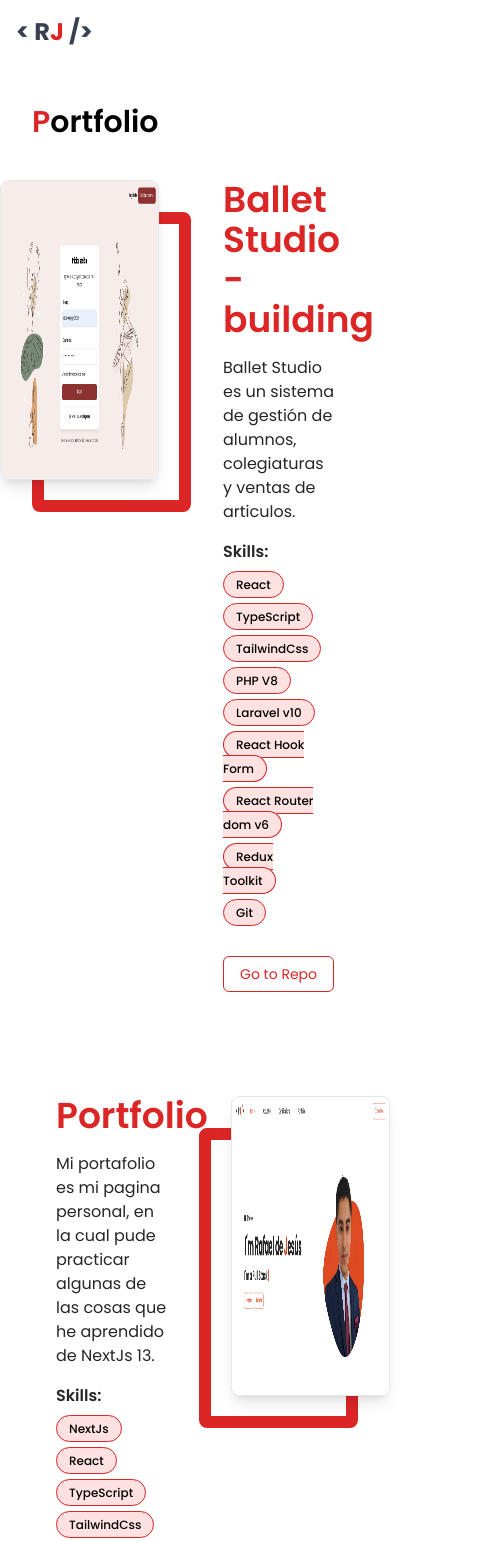
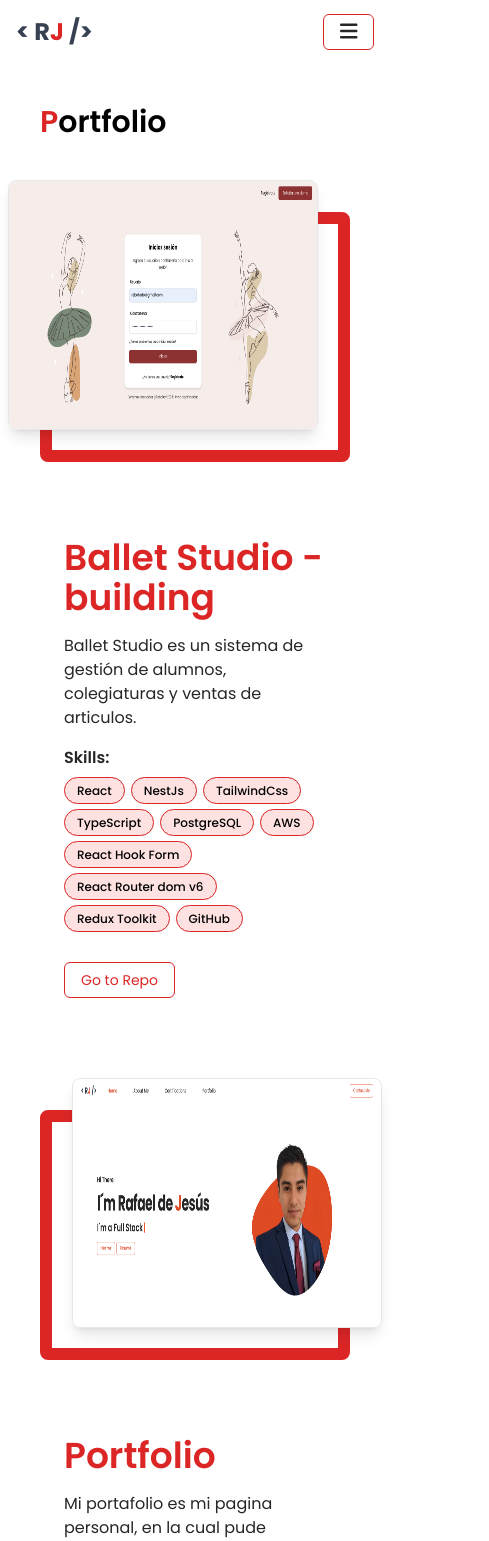
Before and after one commit to ReboDev94/portfoliov2, a Next.js app: page /portfolio in a window 390 px wide. Shown: the top 1541 px of the page, 489 px wide, since content can reach past the window. Built offline with nearby package versions, Linux system fonts and the light colour scheme.

Commit message:
responsive pages

```diff
--- a/_data/projects.json
+++ b/_data/projects.json
@@ -4,14 +4,15 @@
         "description": "Ballet Studio es un sistema de gestión de alumnos, colegiaturas y ventas de articulos.",
         "skills": [
             "React",
+            "NestJs",
+            "TailwindCss",
             "TypeScript",
-            "TailwindCss",
-            "PHP V8",
-            "Laravel v10",
+            "PostgreSQL",
+            "AWS",
             "React Hook Form",
             "React Router dom v6",
             "Redux Toolkit",
-            "Git"
+            "GitHub"
         ],
         "image": "ballet.png",
         "web": "https://ballet-studio.com",
@@ -22,7 +23,6 @@
         "description": "Mi portafolio es mi pagina personal, en la cual pude practicar algunas de las cosas que he aprendido de NextJs 13.",
         "skills": [
             "NextJs",
-            "React",
             "TypeScript",
             "TailwindCss",
             "GitHub"
@@ -36,14 +36,16 @@
         "description": "PrestamosRRR es un proyecto que desarrolle para llevar el control de los prestamos personales, me sirvio mucho para organizar los dias de pago y abonos.",
         "skills": [
             "Vue",
+            "Laravel",
+            "TailwindCss",
             "TypeScript",
-            "TailwindCss",
             "PHP V8",
-            "Laravel",
+            "MySQL",
+            "AWS",
             "Composition API",
             "Pinia",
             "Vue Router",
-            "Git"
+            "GitHub"
         ],
         "image": "prestamosrrr.png",
         "web": "https://prestamosrrr.com",
@@ -56,7 +58,7 @@
             "React",
             "TypeScript",
             "TailwindCss",
-            "Git"
+            "GitHub"
         ],
         "image": "portfoliov1.png",
         "web": "https://rafael-de-jesus.com",
--- a/src/components/Button.tsx
+++ b/src/components/Button.tsx
@@ -1,3 +1,4 @@
+import classNames from 'classnames';
 import { useMemo } from 'react';
 
 type btnVariant = 'outline-danger';
@@ -7,19 +8,21 @@ interface Props
     'className'
   > {
   variant?: btnVariant;
+  block?: boolean
 }
-
-const BASE_BUTTON_CLASSES = 'rounded-md focus:ring-2 focus:outline-none px-4 h-9 text-sm flex items-center';
+// flex items - center
+const BASE_BUTTON_CLASSES = 'rounded-md focus:ring-2 focus:outline-none px-4 h-9 text-sm';
+const BLOCK_BUTTON = 'w-full';
 const OUTLINE_DANGER_CLASSES = 'focus:ring-red-300  text-red-600 border border-red-600';
 const TYPE_BTNS = {
   'outline-danger': OUTLINE_DANGER_CLASSES,
 };
 
-export const Button = ({ variant = 'outline-danger', children, ...props }: Props) => {
+export const Button = ({ variant = 'outline-danger', block = false, children, ...props }: Props) => {
   const computedClass = useMemo(() => TYPE_BTNS[variant], [variant]);
 
   return (
-    <button className={`${BASE_BUTTON_CLASSES} ${computedClass}`} {...props}>
+    <button className={classNames(`${BASE_BUTTON_CLASSES} ${computedClass}`, { [BLOCK_BUTTON]: block })} {...props}>
       {children}
     </button>
   );
--- a/src/components/Layout.tsx
+++ b/src/components/Layout.tsx
@@ -15,8 +15,8 @@ const Layout = ({ children }: LayoutProps) => {
         <meta name="viewport" content="width=device-width, initial-scale=1" />
         <link rel="icon" href="/favicon.ico" />
       </Head>
-      <main className="container mx-auto px-4 sm:px-6 md:px-10">
-        <NavBar />
+      <NavBar />
+      <main className="container mx-auto px-6 md:px-10">
         {children}
       </main>
     </>
--- a/src/components/NavBar.tsx
+++ b/src/components/NavBar.tsx
@@ -1,7 +1,10 @@
 import Link from 'next/link';
 import classNames from 'classnames';
+import { FontAwesomeIcon } from '@fortawesome/react-fontawesome';
 import { useRouter } from 'next/router';
 import { Button } from '@/components/Button';
+import { faBars } from '@fortawesome/free-solid-svg-icons';
+import { useState } from 'react';
 
 const LINKS = [
   {
@@ -24,11 +27,11 @@ const LINKS = [
 
 const NavBar = () => {
   const router = useRouter();
+  const [menuNavbar, setMenuNavbar] = useState(false)
 
   return (
-    <nav>
-      <div className="flex items-center justify-between h-16">
-        <div className="flex items-center">
+    <nav className='px-4 sm:px-6 md:px-10 relative'>
+      <div className='h-16 flex items-center justify-between'>
         <div className="min-w-max">
           <h1 className="text-gray-700 font-bold text-2xl">
             <span>{'< R'}</span>
@@ -36,8 +39,35 @@ const NavBar = () => {
             <span>{'/>'}</span>
           </h1>
         </div>
-          <div className="hidden md:block">
-            <ul className="text-base font-medium flex items-center gap-20 ml-14">
+        <div className={classNames(`
+              flex-1
+              flex
+              flex-col
+              justify-between
+              absolute
+              top-full
+              inset-x-0
+              transform
+              translate-y-0
+              z-10
+              shadow-lg
+              rounded-lg
+              px-6
+              py-4
+              md:relative
+              md:transform-none
+              md:top-0
+              md:z-0
+              md:shadow-none
+              md:rounded-none
+            bg-white
+              md:flex-row
+              md:items-center
+              md:p-0`, {
+              'hidden md:flex': !menuNavbar
+        })}
+        >
+          <ul className="text-base font-medium flex gap-4  flex-col md:flex-row md:ml-14 md:items-center md:gap-10">
             {LINKS.map(({ label, path }) => (
               <Link
                 key={path}
@@ -63,10 +93,18 @@ const NavBar = () => {
               </Link>
             ))}
           </ul>
+          <div className='mt-4 md:mt-0'>
+            <Button block onClick={() => router.push('/contact')}>Contact Me</Button>
           </div>
         </div>
-        <div className="hidden md:block">
-          <Button onClick={()=>router.push('/contact')}>Contact Me</Button>
+        <div className='block md:hidden'>
+          <Button onClick={() => setMenuNavbar(!menuNavbar)}>
+            <FontAwesomeIcon
+              icon={faBars}
+              className="text-neutral-800"
+              style={{ fontSize: 20 }}
+            />
+          </Button>
         </div>
       </div>
     </nav>
--- a/src/components/ProfilePhoto.tsx
+++ /dev/null
@@ -1,7 +0,0 @@
-import Image from 'next/image';
-
-const ProfilePhoto = () => {
-  return <Image src="/img/profile.png" alt="profile" width="400" height="400" />;
-};
-
-export default ProfilePhoto;
--- a/src/pages/about.tsx
+++ b/src/pages/about.tsx
@@ -5,9 +5,9 @@ import { faHeart } from '@fortawesome/free-solid-svg-icons';
 
 const about = () => {
   return (
-    <section className="min-h-[calc(100vh-4rem)] grid place-content-center">
-      <div className="grid grid-cols-2 gap-10 p-6">
-        <div className="flex flex-col relative">
+    <section className="min-h-[calc(100vh-4rem)] md:grid md:place-content-center my-10 md:my-0">
+      <div className="gap-10 flex flex-col md:grid md:grid-cols-2">
+        <div className="flex flex-col relative h-28 md:h-full">
           <Image
             src="/img/about-me.jpg"
             alt="about-me"
--- a/src/pages/certifications.tsx
+++ b/src/pages/certifications.tsx
@@ -10,8 +10,8 @@ type Props = {
 
 const certifications = ({ allCertificates }: Props) => {
   return (
-    <section className="flex flex-col container mx-auto px-4 sm:px-6 md:px-10">
-      <div className="mt-10">
+    <section className="flex flex-col container mx-auto px-4 sm:px-6 md:px-10 my-10">
+      <div >
         <h1 className="text-3xl font-semibold">
           <span className="text-red-600">C</span>ertifications
         </h1>
@@ -19,7 +19,7 @@ const certifications = ({ allCertificates }: Props) => {
         <div className="my-10">
           <div className="flex flex-wrap -mx-2">
             {allCertificates.map(({ title, src }) => (
-              <div className="w-1/4 p-2" key={uuidv4()}>
+              <div className="w-full md:w-1/2 lg:w-1/4 p-2" key={uuidv4()}>
                 <div className="bg-white rounded-md border shadow-md border-neutral-200 hover:border-red-600 hover:shadow-red-200">
                   <div className="relative w-full h-60">
                     <Image
--- a/src/pages/contact.tsx
+++ b/src/pages/contact.tsx
@@ -28,7 +28,7 @@ const contact = () => {
         </h1>
       </div>
       <div className='md:mx-36'>
-        <div className='grid grid-cols-2 mb-4 py-4 border-b border-red-600'>
+        <div className='grid grid-cols-1 lg:grid-cols-2 gap-8 lg:gap-0 mb-4 py-4 border-b border-gray-300'>
           <div className='flex flex-col gap-6'>
             <h1 className="text-xl font-semibold text-red-600">Drop Me a Message</h1>
             <ContactInformation />
--- a/src/pages/portfolio.tsx
+++ b/src/pages/portfolio.tsx
@@ -1,5 +1,3 @@
-/* eslint-disable react-hooks/rules-of-hooks */
-/* eslint-disable @next/next/no-img-element */
 import React from 'react';
 import Image from 'next/image';
 import { useRouter } from 'next/router';
@@ -27,8 +25,8 @@ const portfolio = ({ projects = [] }: Props) => {
       </div>
       {
         projects.map(({ title, description, skills, image, web, repo }) =>
-          <div key={uuidv4()} className="grid grid-cols-2 gap-2 mt-10 mb-16 md:mx-36 md:min-h-[22rem] group">
-            <div className="flex flex-col px-6 justify-center group-even:order-2">
+          <div key={uuidv4()} className="grid grid-cols-1 lg:grid-cols-2 gap-2 my-10 lg:mt-10 lg:mb-16 lg:mx-36 lg:min-h-[22rem] group">
+            <div className="flex flex-col px-6 justify-center order-2 lg:order-none lg:group-even:order-2">
               <Link href={web} passHref legacyBehavior>
                 <a className="text-4xl font-semibold text-red-600 mb-4 hover:underline underline-offset-2 hover:cursor-pointer" target="_blank" rel="noreferrer">{title}</a>
               </Link>
@@ -53,9 +51,9 @@ const portfolio = ({ projects = [] }: Props) => {
                 </div>
               </div>
             </div>
-            <div className='relative w-full'>
-              <div className='border-[12px] h-[300px] rounded-lg absolute inset-x-0 top-8 border-red-600' />
-              <div className='h-[300px] w-full border absolute group-even:-left-8 group-odd:left-8 object-fill shadow-lg rounded-lg'>
+            <div className='relative w-full h-[350px] lg:group-even:-left-8 lg:group-odd:left-8'>
+              <div className='border-[12px] h-[250px] lg:h-[280px] rounded-lg absolute inset-x-0 top-8 border-red-600' />
+              <div className='h-[250px] lg:h-[280px] w-full border absolute group-even:-left-8 group-odd:left-8 object-fill shadow-lg rounded-lg'>
                 <Image
                   src={'/img/portfolio/' + image}
                   alt={`portfolio - ${title}`}
```
Also changed, not shown: src/pages/index.tsx (+8 -7 lines). Lines whose indentation alone changed are shown as unchanged.
